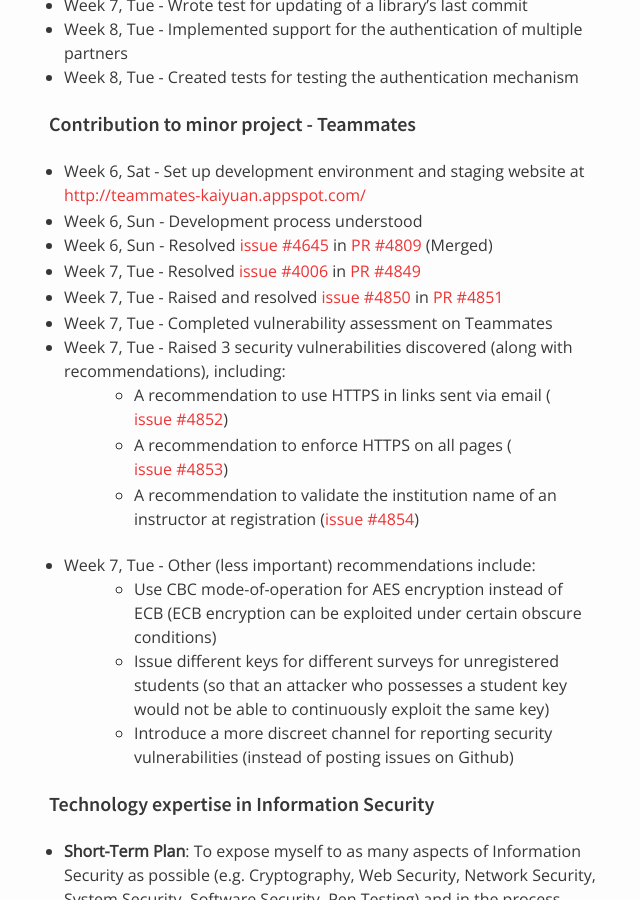
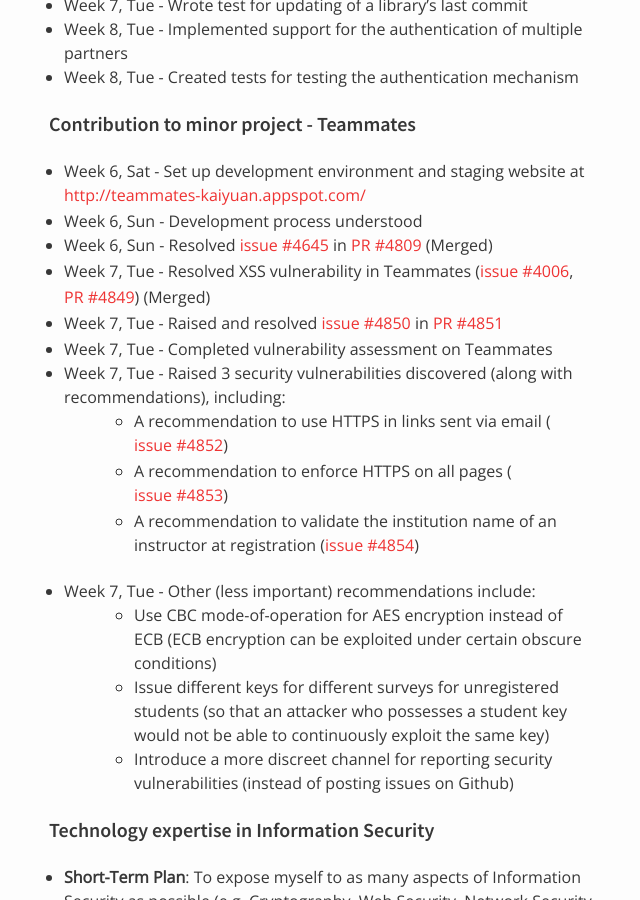
Before and after one commit to nus-oss/cs3281-AY1516S2-website, a Jekyll site: the page built from teams/codebender.md, in a window 1280 px wide and 900 px high, scrolled down 5274 px. Shown: the whole window, without its empty margins (321-961 px from the left). Built offline with Jekyll 4.4.1, drawn with Linux system fonts in a browser that asks for light colours.

Commit message:
Update KY's progress on minor

```diff
--- a/teams/codebender.md
+++ b/teams/codebender.md
@@ -178,7 +178,7 @@ permalink: /teams/codebender/
 * Week 6, Sat - Set up development environment and staging website at [http://teammates-kaiyuan.appspot.com/](http://teammates-kaiyuan.appspot.com/)
 * Week 6, Sun - Development process understood
 * Week 6, Sun - Resolved [issue #4645](https://github.com/TEAMMATES/teammates/issues/4645) in [PR #4809](https://github.com/TEAMMATES/teammates/pull/4809) (Merged)
-* Week 7, Tue - Resolved [issue #4006](https://github.com/TEAMMATES/teammates/issues/4006) in [PR #4849](https://github.com/TEAMMATES/teammates/pull/4849)
+* Week 7, Tue - Resolved XSS vulnerability in Teammates ([issue #4006](https://github.com/TEAMMATES/teammates/issues/4006), [PR #4849](https://github.com/TEAMMATES/teammates/pull/4849)) (Merged)
 * Week 7, Tue - Raised and resolved [issue #4850](https://github.com/TEAMMATES/teammates/issues/4850) in [PR #4851](https://github.com/TEAMMATES/teammates/pull/4851)
 * Week 7, Tue - Completed vulnerability assessment on Teammates
 * Week 7, Tue - Raised 3 security vulnerabilities discovered (along with recommendations), including:
```
